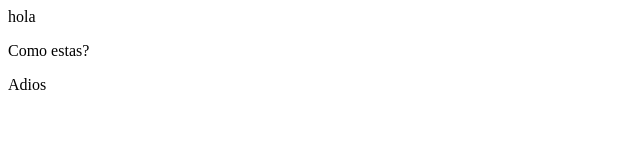
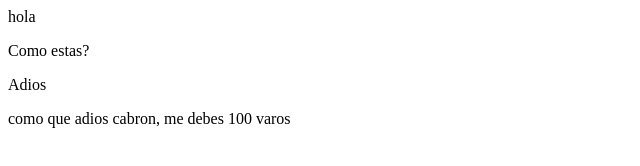
Before and after one commit to SylarJr/Prueba-equipo, a plain HTML site: page Index.html in a window 1280 px wide. Shown: the whole page, without its empty margins (0-640 px from the left). Drawn offline with Linux system fonts and the light colour scheme.

Commit message:
Respuesta 1

```diff
--- a/Index.html
+++ b/Index.html
@@ -3,5 +3,6 @@
         hola
         <p>Como estas?</p>
         <p>Adios</p>
+        <p>como que adios cabron, me debes 100 varos</p>
     </body>
 </html>
```
